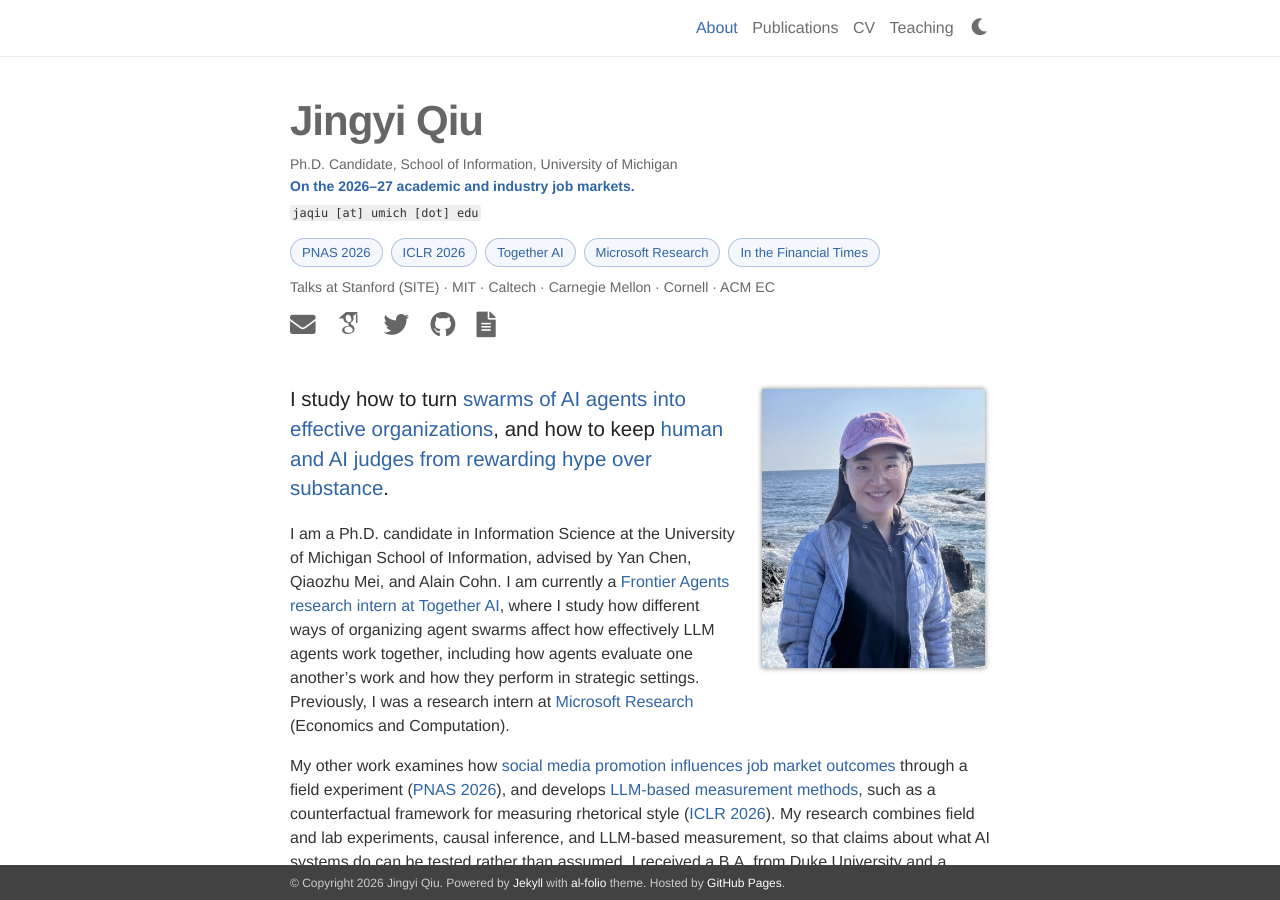
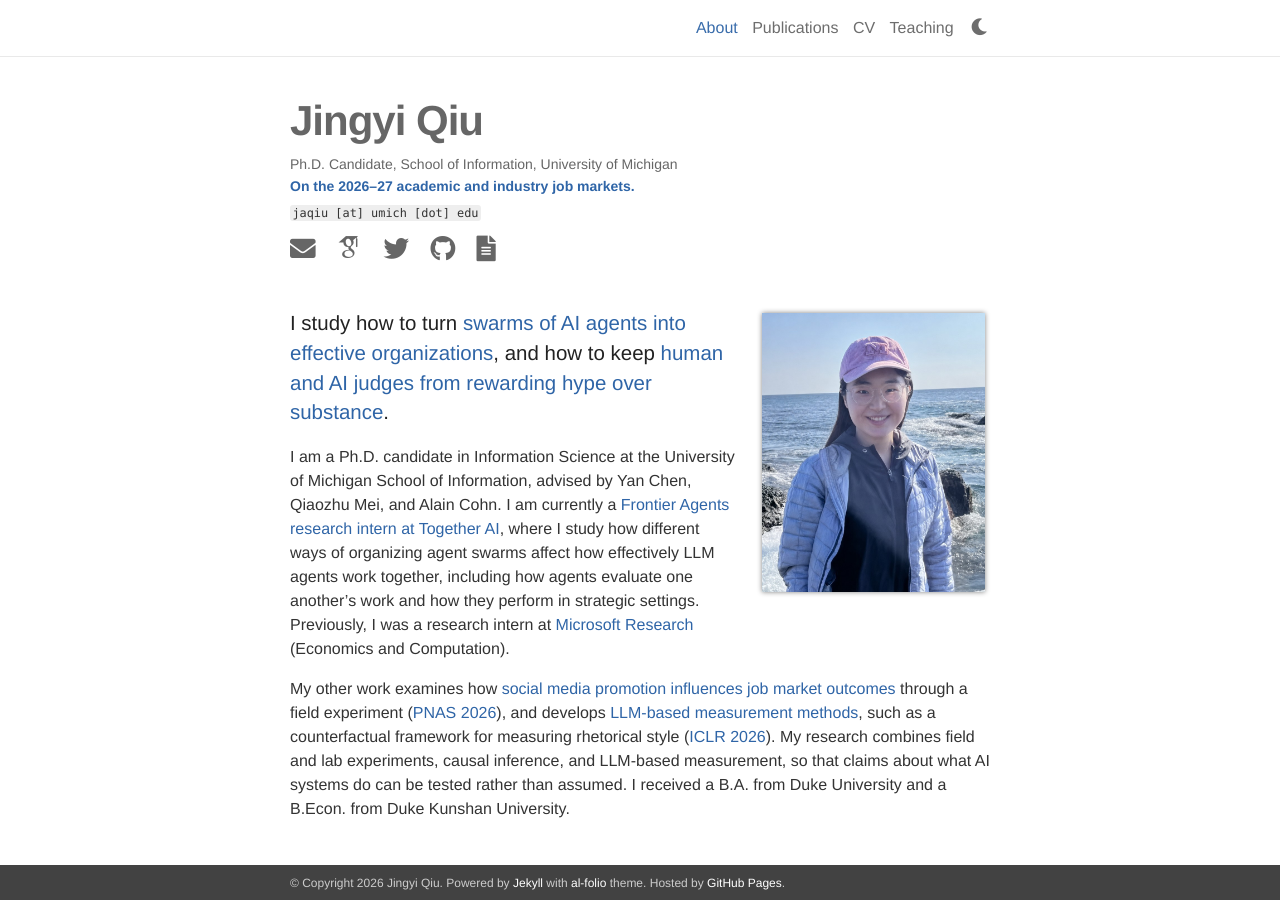
Before and after one commit to Jingyi-Qiu/Jingyi-Qiu.github.io, a Jekyll site: the page built from _pages/about.md, in a window 1280 px wide and 900 px high. Built offline with Jekyll 4.4.1, drawn with Linux system fonts in a browser that asks for light colours; some web fonts are replaced.

Commit message:
Remove badge row and talks line from the homepage header
Co-Authored-By: Claude Opus 5.5 <noreply@anthropic.com>
Claude-Session: https://claude.ai/code/session_01UnNrDQhXQVLdbS13m9sxuq

```diff
--- a/_pages/about.md
+++ b/_pages/about.md
@@ -12,17 +12,6 @@ profile:
 news: true
 social: true
 
-# Signals shown right under the name (above the fold)
-badges:
-  - text: PNAS 2026
-    url: https://www.pnas.org/doi/10.1073/pnas.2528289123
-  - text: ICLR 2026
-    url: https://iclr.cc/virtual/2026/poster/10008211
-  - text: Together AI
-  - text: Microsoft Research
-  - text: In the Financial Times
-    url: https://www.ft.com/content/df7c0a50-dcc6-4b3a-b3dc-22f742125421
-talks_line: Talks at Stanford (SITE) &middot; MIT &middot; Caltech &middot; Carnegie Mellon &middot; Cornell &middot; ACM EC
 ---
 
 <div class="bio" markdown="1">
```
